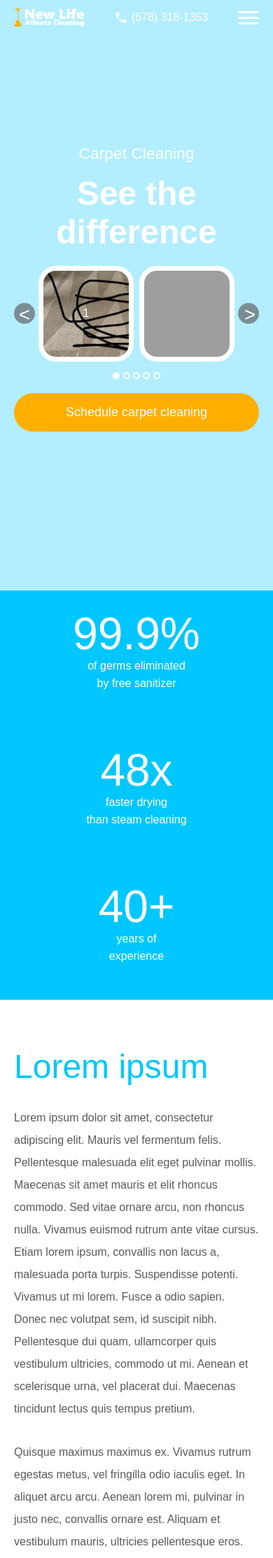
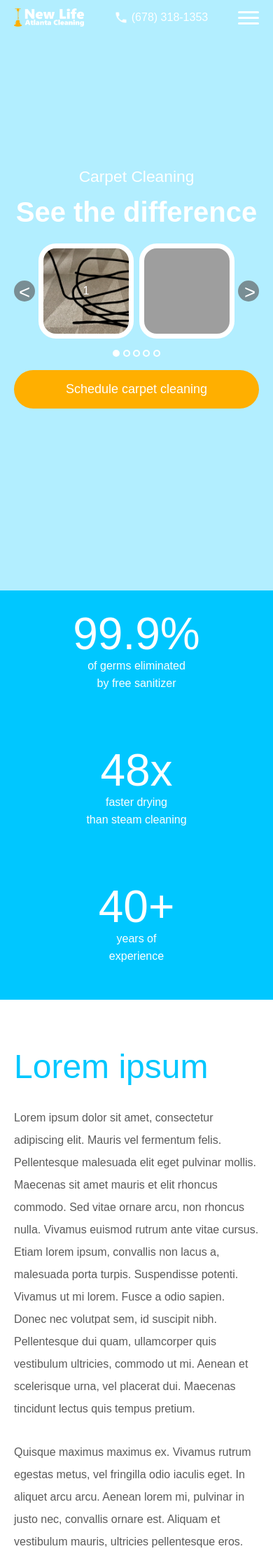
Before and after one commit to JesseMcCullough/new-life-atlanta-cleaning, a PHP site: page /service.php in a window 390 px wide. Shown: the top 2227 px of the page at 70% size. Run offline with PHP 8.4, Linux system fonts and the light colour scheme; some libraries are stand-ins or nearby versions; grey boxes are pictures that could not be loaded.

Commit message:
Fixed responsive issue with service selector title

```diff
--- a/includes/footer.php
+++ b/includes/footer.php
@@ -19,7 +19,7 @@
                 <span class="or-call"><a href="tel:(678)318-1353">or Call <span class="phone">(678) 318-1353</span></a></span>
             </div>
         </div>
-        <span class="copyright">Copyright &copy; 2022 New Life Atlanta Cleaning. All rights reserved. <br />Developed by Jesse McCullough.</span>
+        <span class="copyright">Copyright &copy; 2022 New Life Atlanta Cleaning. All rights reserved. <span class="developer">Developed by Jesse McCullough.</span></span>
     </div>
 </footer>
 <script src="<?php echo $rootDirectory; ?>scripts/script.js"></script>
--- a/styles/style.css
+++ b/styles/style.css
@@ -287,7 +287,9 @@ button:hover,
     }
 
     .nav .container,
-    .service-selector .buttons {
+    .service-selector .buttons,
+    .service-selector h1,
+    .service-selector h2 {
         padding: 0 40px;
     }
 
@@ -309,7 +311,9 @@ button:hover,
     }
 
     .nav .container,
-    .service-selector .buttons {
+    .service-selector .buttons,
+    .service-selector h1,
+    .service-selector h2 {
         padding: 0 30px;
     }
 
@@ -327,7 +331,9 @@ button:hover,
     }
 
     .nav .container,
-    .service-selector .buttons {
+    .service-selector .buttons,
+    .service-selector h1,
+    .service-selector h2 {
         padding: 0 20px;
     }
 
@@ -712,6 +718,10 @@ button:hover,
     .service-selector .service-selector-slide .item-content {
         border-width: 7px;
     }
+
+    .service-selector h2 {
+        font-size: 2.5em;
+    }
 }
 
 @media screen and (min-width: 1000px) and (max-height: 850px) {
@@ -997,6 +1007,11 @@ footer .copyright {
     display: block;
 }
 
+footer .developer {
+    margin-top: 5px;
+    display: block;
+}
+
 @media screen and (max-width: 900px) {
     footer {
         height: auto;
```
